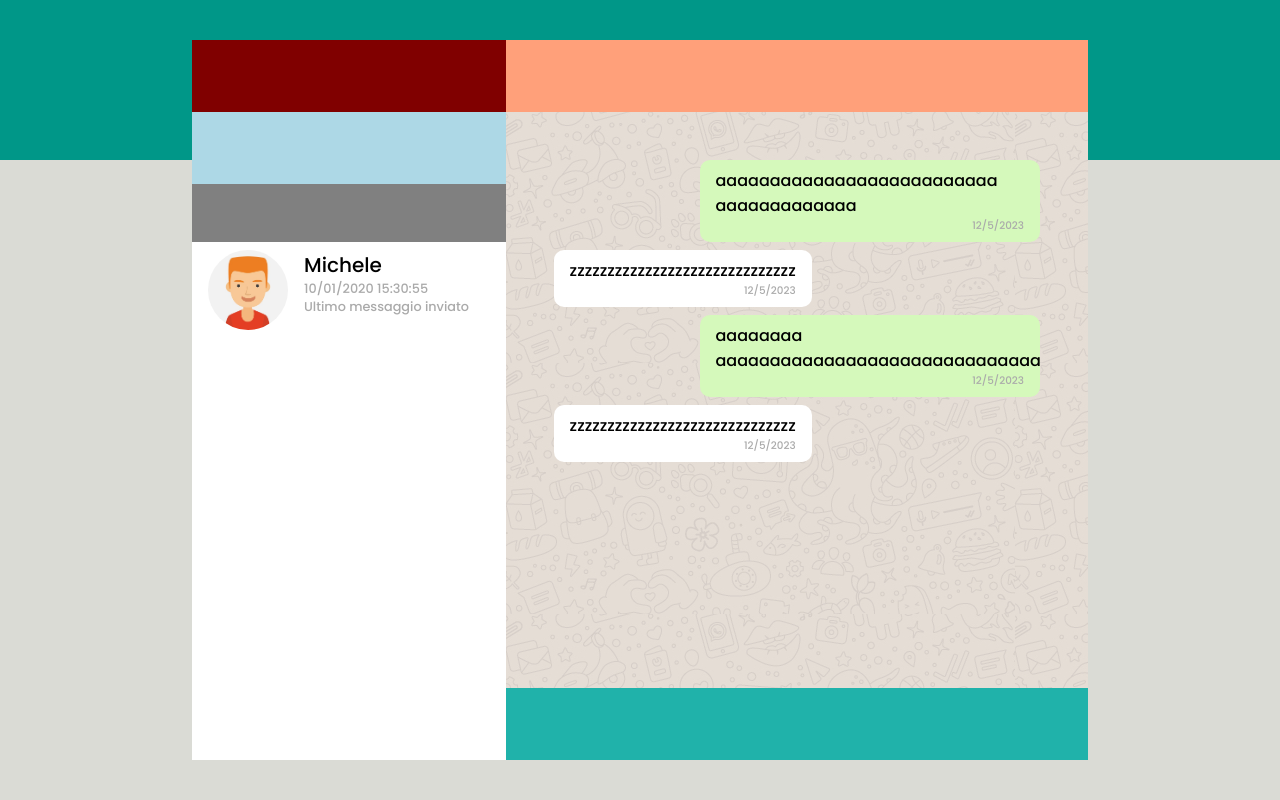
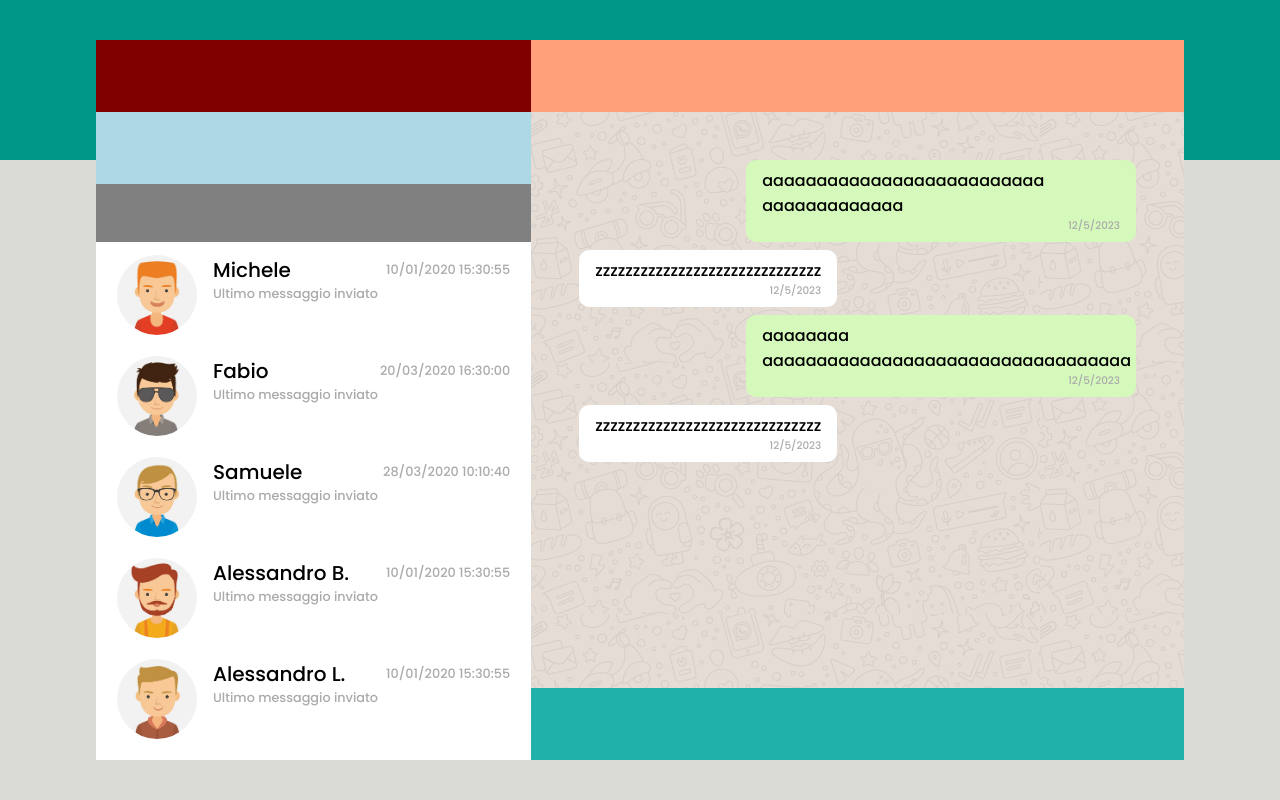
Before and after one commit to StefanoGalandrini/vue-boolzapp, a plain HTML site: page index.html in a window 1280 px wide. Drawn offline with nearby package versions, Linux system fonts and the light colour scheme.

Commit message:
Add dynamic display of contacts - Milestone 1 done

```diff
--- a/assets/script.js
+++ b/assets/script.js
@@ -1,6 +1,7 @@
 const app = Vue.createApp({
 	data() {
 		return {
+			activeIndex: null,
 			contacts: [
 				{
 					name: "Michele",
@@ -172,7 +173,11 @@ const app = Vue.createApp({
 		};
 	},
 
-	methods: {},
+	methods: {
+		toggleActiveContact(i) {
+			this.activeIndex = i;
+		},
+	},
 });
 
 app.mount("#container");
--- a/assets/style.css
+++ b/assets/style.css
@@ -23,7 +23,7 @@ body {
 }
 
 main {
-	width: 70%;
+	width: 85%;
 	height: 90%;
 }
 
@@ -31,7 +31,7 @@ main #container {
 	width: 100%;
 	height: 100%;
 	display: grid;
-	grid-template-columns: 35% 65%;
+	grid-template-columns: 40% 60%;
 	grid-template-rows: 10% 10% 8% auto 10%;
 }
 
@@ -58,15 +58,21 @@ main .contacts {
 	background-color: white;
 	grid-column: 1 / 2;
 	grid-row: 4 / -1;
+	overflow-y: scroll;
+}
+
+main .contacts .active {
+	background-color: #dddddd;
 }
 
 main .contact {
-	width: 100%;
 	display: flex;
 	flex-wrap: wrap;
 	align-items: flex-start;
 	gap: 1rem;
 	padding: 0.5rem 1rem;
+	margin: 5px;
+	cursor: pointer;
 }
 
 .contact img {
--- a/index.html
+++ b/index.html
@@ -30,13 +30,15 @@
 			</div>
 
 			<div class="contacts">
-				<div class="contact active">
-					<img :src="contacts[0].avatar" alt="">
+				<div v-for="(contact, index) in contacts" :key="contact.name"
+					class="contact" :class="{active: index === activeIndex}"
+					@click="toggleActiveContact(index)">
+					<img :src="contact.avatar" :alt="contact.name">
 					<div class="info">
 						<div class="userdata">
-							<span class="name">{{contacts[0].name}}</span>
+							<span class="name">{{contact.name}}</span>
 							<span
-								class="date">{{contacts[0].messages[0].date}}</span>
+								class="date">{{contact.messages[0].date}}</span>
 						</div>
 						<p class="date">Ultimo messaggio inviato</p>
 					</div>
```
